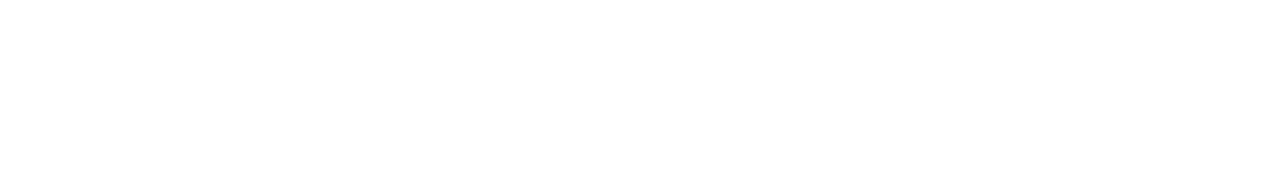
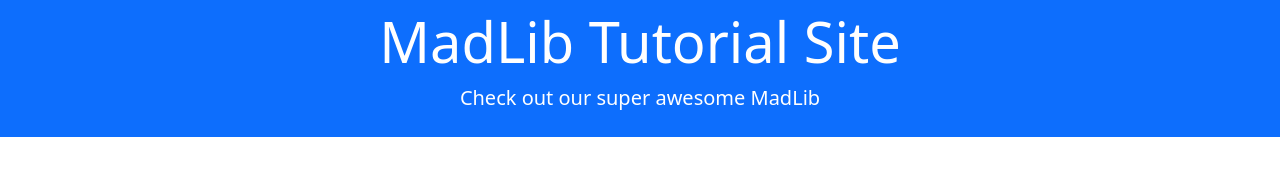
Before and after one commit to emmakoz15/MadLibs, a plain HTML site: page index.html in a window 1280 px wide. Drawn offline with nearby package versions, Linux system fonts and the light colour scheme.

Commit message:
header section

```diff
--- a/index.html
+++ b/index.html
@@ -18,15 +18,17 @@
         />
                 <!--  CSS -->
             <link rel="stylesheet" href="style.css">
-
-
-
     </head>
 
     <body>
-        <header>
-            <!-- place navbar here -->
+        <!-- header section -->
+        <header class="bg-primary text-white text-center py-2">
+            <div class="container">
+                <h1 class="display-4">MadLib Tutorial Site</h1>
+                <p class="lead">Check out our super awesome MadLib</p>
+            </div>
         </header>
+
         <main></main>
         <footer>
             <!-- place footer here -->
```
